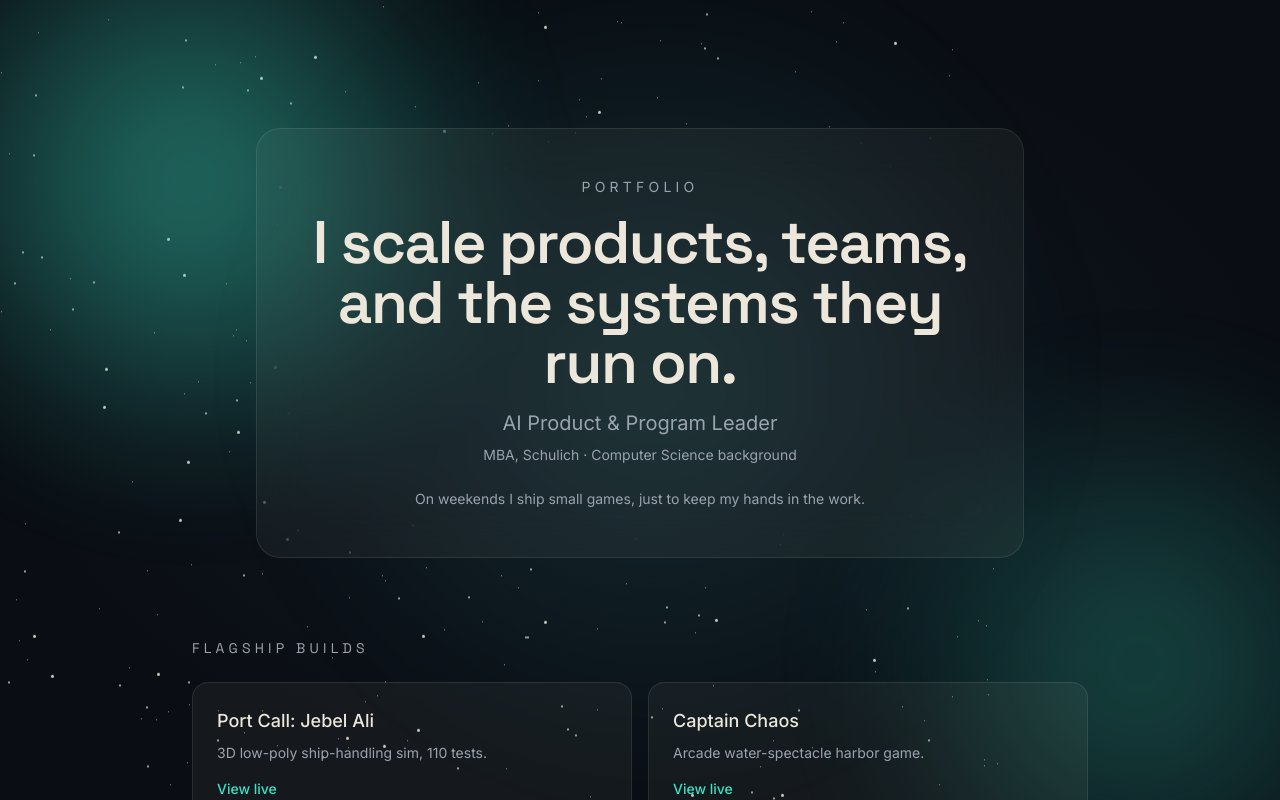
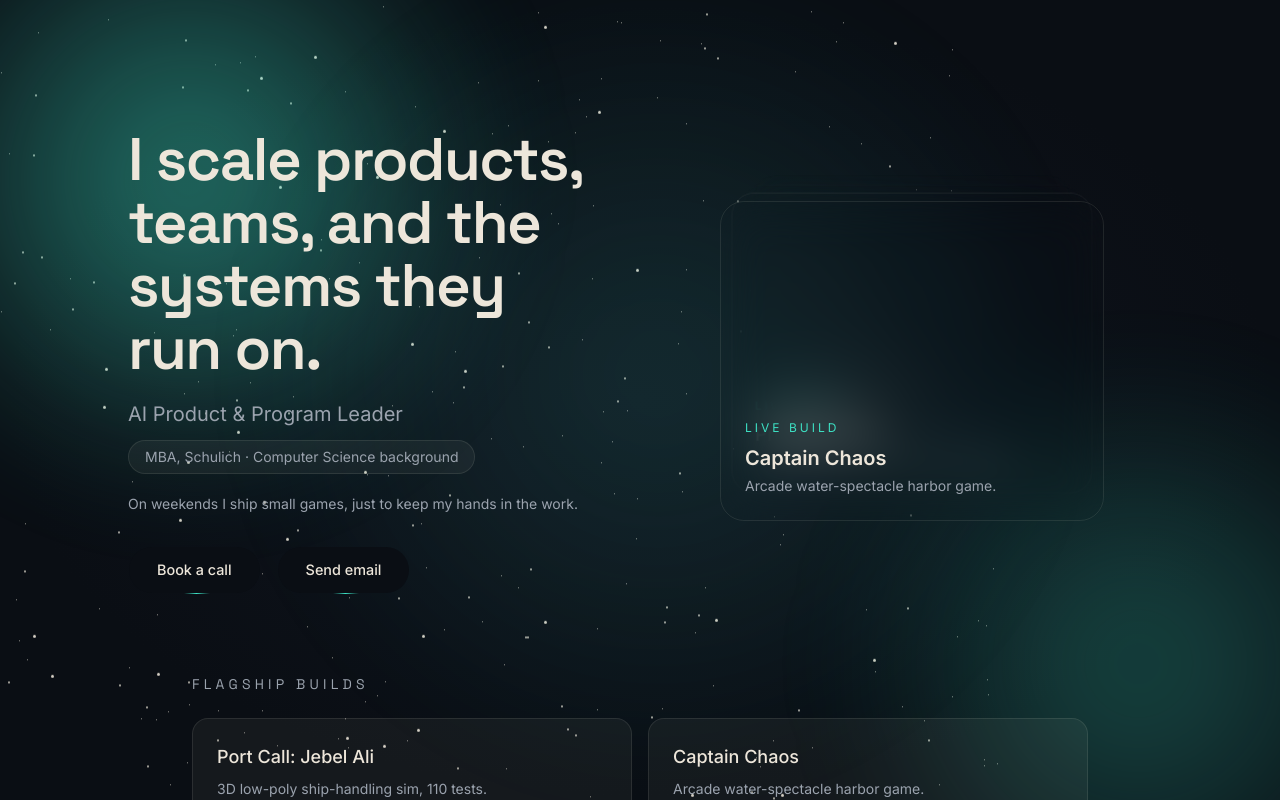
Before and after one commit to schuligan/prateek-portfolio, a Next.js app: page / in a window 1280 px wide. Shown: the top 800 px of the page. Built offline with nearby package versions, Linux system fonts and the light colour scheme.

Commit message:
feat: Epic 4 — hero (CardSwap flagship deck + LightBeam CTAs) (#3)

```diff
--- a/app/globals.css
+++ b/app/globals.css
@@ -118,6 +118,52 @@ h6 {
   }
 }
 
+/* LightBeam button — rotating conic-gradient border via @property. */
+@property --beam-angle {
+  syntax: "<angle>";
+  initial-value: 0deg;
+  inherits: false;
+}
+
+@keyframes beam-spin {
+  to {
+    --beam-angle: 360deg;
+  }
+}
+
+.light-beam {
+  position: relative;
+  display: inline-flex;
+  border-radius: 9999px;
+  padding: 1px;
+  background: conic-gradient(
+    from var(--beam-angle),
+    transparent 0% 42%,
+    var(--color-accent) 50%,
+    transparent 58% 100%
+  );
+  animation: beam-spin 3s linear infinite;
+  transition: box-shadow 0.3s ease, transform 0.2s ease;
+}
+
+.light-beam:hover {
+  transform: translateY(-1px);
+  box-shadow: 0 0 24px -6px var(--color-accent);
+}
+
+.light-beam-inner {
+  display: inline-flex;
+  align-items: center;
+  gap: 0.5rem;
+  border-radius: inherit;
+  background: var(--color-ground);
+  padding: 0.75rem 1.75rem;
+  font-size: 0.9rem;
+  font-weight: 500;
+  color: var(--color-ink);
+  white-space: nowrap;
+}
+
 @media (prefers-reduced-motion: reduce) {
   *,
   *::before,
--- a/app/page.tsx
+++ b/app/page.tsx
@@ -1,4 +1,5 @@
 import { Aurora } from "@/components/ambient/Aurora";
+import { Hero } from "@/components/hero/Hero";
 import { Stars } from "@/components/ambient/Stars";
 import { Cursor } from "@/components/ui/Cursor";
 import { Loader } from "@/components/ui/Loader";
@@ -76,19 +77,7 @@ export default function Home() {
       <Aurora />
 
       <main className="relative z-10 flex flex-1 flex-col items-center px-6 py-32">
-        <div className="w-full max-w-3xl rounded-3xl border border-surface-border bg-surface px-10 py-12 text-center backdrop-blur-xl">
-          <p className="mb-4 text-sm uppercase tracking-[0.3em] text-muted">
-            Portfolio
-          </p>
-          <h1 className="text-5xl font-semibold tracking-tight text-ink sm:text-6xl">
-            {siteContent.headline}
-          </h1>
-          <p className="mt-4 text-lg text-muted sm:text-xl">
-            {siteContent.role}
-          </p>
-          <p className="mt-2 text-sm text-muted">{siteContent.subhead}</p>
-          <p className="mt-6 text-sm text-muted">{siteContent.humanLine}</p>
-        </div>
+        <Hero />
 
         <div className="mt-20 w-full max-w-4xl space-y-16">
           {groupedProjects.map(([kind, group]) => (
--- /dev/null
+++ b/components/hero/CardSwap.tsx
@@ -0,0 +1,87 @@
+"use client";
+
+import { useEffect, useState } from "react";
+import type { FlagshipProject } from "@/lib/types";
+
+const ADVANCE_MS = 3500;
+
+/** Stack styling per depth (0 = front). Compositor-friendly transforms only. */
+const DEPTH_STYLES = [
+  { y: 0, scale: 1, opacity: 1, z: 40, blur: 0 },
+  { y: -18, scale: 0.94, opacity: 0.85, z: 30, blur: 0 },
+  { y: -36, scale: 0.88, opacity: 0.55, z: 20, blur: 1 },
+  { y: -54, scale: 0.82, opacity: 0.3, z: 10, blur: 2 },
+];
+
+interface CardSwapProps {
+  projects: FlagshipProject[];
+}
+
+/**
+ * CardSwap — a 3D-ish auto-cycling deck of flagship builds. The front card
+ * advances every ADVANCE_MS; hovering pauses it. Under reduced-motion the
+ * deck is static (no interval). Each card is a link to its live site.
+ */
+export function CardSwap({ projects }: CardSwapProps) {
+  const [active, setActive] = useState(0);
+  const [paused, setPaused] = useState(false);
+  const count = projects.length;
+
+  useEffect(() => {
+    if (count <= 1 || paused) return;
+    const reduce = window.matchMedia(
+      "(prefers-reduced-motion: reduce)",
+    ).matches;
+    if (reduce) return;
+
+    const id = window.setInterval(
+      () => setActive((current) => (current + 1) % count),
+      ADVANCE_MS,
+    );
+    return () => window.clearInterval(id);
+  }, [count, paused]);
+
+  return (
+    <div
+      className="relative h-80 w-full max-w-sm [perspective:1200px]"
+      onMouseEnter={() => setPaused(true)}
+      onMouseLeave={() => setPaused(false)}
+      aria-label="Flagship builds"
+    >
+      {projects.map((project, index) => {
+        const depth = (index - active + count) % count;
+        const style = DEPTH_STYLES[Math.min(depth, DEPTH_STYLES.length - 1)];
+        const isFront = depth === 0;
+
+        return (
+          <a
+            key={project.id}
+            href={project.liveUrl}
+            target="_blank"
+            rel="noopener noreferrer"
+            aria-hidden={!isFront}
+            tabIndex={isFront ? 0 : -1}
+            className="absolute inset-0 flex flex-col justify-end rounded-3xl border border-surface-border bg-surface p-6 backdrop-blur-xl transition-all duration-500 ease-out"
+            style={{
+              transform: `translateY(${style.y}px) scale(${style.scale})`,
+              opacity: style.opacity,
+              zIndex: style.z,
+              filter: style.blur ? `blur(${style.blur}px)` : undefined,
+              pointerEvents: isFront ? "auto" : "none",
+              background:
+                "linear-gradient(160deg, color-mix(in oklch, var(--color-accent) 10%, var(--color-surface)), var(--color-surface))",
+            }}
+          >
+            <p className="text-xs uppercase tracking-[0.25em] text-accent">
+              Live build
+            </p>
+            <p className="mt-2 text-xl font-semibold text-ink">
+              {project.title}
+            </p>
+            <p className="mt-1 text-sm text-muted">{project.blurb}</p>
+          </a>
+        );
+      })}
+    </div>
+  );
+}
--- /dev/null
+++ b/components/hero/Hero.tsx
@@ -0,0 +1,44 @@
+import { CardSwap } from "@/components/hero/CardSwap";
+import { LightBeamButton } from "@/components/ui/LightBeamButton";
+import { siteContent } from "@/lib/content";
+import type { FlagshipProject } from "@/lib/types";
+
+const CAL_URL = "https://cal.com/prateek-jha";
+const EMAIL = "mailto:masters.prateek@gmail.com";
+
+const flagshipProjects = siteContent.projects.filter(
+  (project): project is FlagshipProject => project.kind === "flagship",
+);
+
+/**
+ * Hero — identity block + auto-cycling flagship deck + primary CTAs.
+ * All copy comes from `siteContent`; layout is two-column on desktop,
+ * stacked on mobile.
+ */
+export function Hero() {
+  return (
+    <section className="flex w-full max-w-5xl flex-col items-center gap-12 lg:flex-row lg:items-center lg:justify-between lg:gap-16">
+      <div className="flex-1 text-center lg:text-left">
+        <h1 className="text-4xl font-semibold leading-[1.05] tracking-tight text-ink sm:text-5xl lg:text-6xl">
+          {siteContent.headline}
+        </h1>
+        <p className="mt-5 text-lg text-muted sm:text-xl">{siteContent.role}</p>
+        <p className="mt-3 inline-flex items-center rounded-full border border-surface-border bg-surface px-4 py-1.5 text-sm text-muted">
+          {siteContent.subhead}
+        </p>
+        <p className="mt-5 text-sm text-muted">{siteContent.humanLine}</p>
+
+        <div className="mt-8 flex flex-wrap items-center justify-center gap-4 lg:justify-start">
+          <LightBeamButton href={CAL_URL} external>
+            Book a call
+          </LightBeamButton>
+          <LightBeamButton href={EMAIL}>Send email</LightBeamButton>
+        </div>
+      </div>
+
+      <div className="flex flex-1 justify-center">
+        <CardSwap projects={flagshipProjects} />
+      </div>
+    </section>
+  );
+}
--- /dev/null
+++ b/components/ui/LightBeamButton.tsx
@@ -0,0 +1,42 @@
+import type { ReactNode } from "react";
+
+interface LightBeamButtonProps {
+  children: ReactNode;
+  /** When set, renders an anchor; otherwise a button. */
+  href?: string;
+  /** Anchor-only: opens in a new tab with safe rel. */
+  external?: boolean;
+  className?: string;
+}
+
+/**
+ * LightBeamButton — pill button with a rotating conic-gradient light-beam
+ * border (pure CSS via @property, see globals.css). Dark-native, aqua accent.
+ * Renders an <a> when `href` is given, else a <button>. Motion freezes under
+ * the global reduced-motion rule.
+ */
+export function LightBeamButton({
+  children,
+  href,
+  external,
+  className = "",
+}: LightBeamButtonProps) {
+  const inner = <span className="light-beam-inner">{children}</span>;
+  const classes = `light-beam ${className}`.trim();
+
+  if (href) {
+    const rel = external ? "noopener noreferrer" : undefined;
+    const target = external ? "_blank" : undefined;
+    return (
+      <a href={href} target={target} rel={rel} className={classes}>
+        {inner}
+      </a>
+    );
+  }
+
+  return (
+    <button type="button" className={classes}>
+      {inner}
+    </button>
+  );
+}
```
